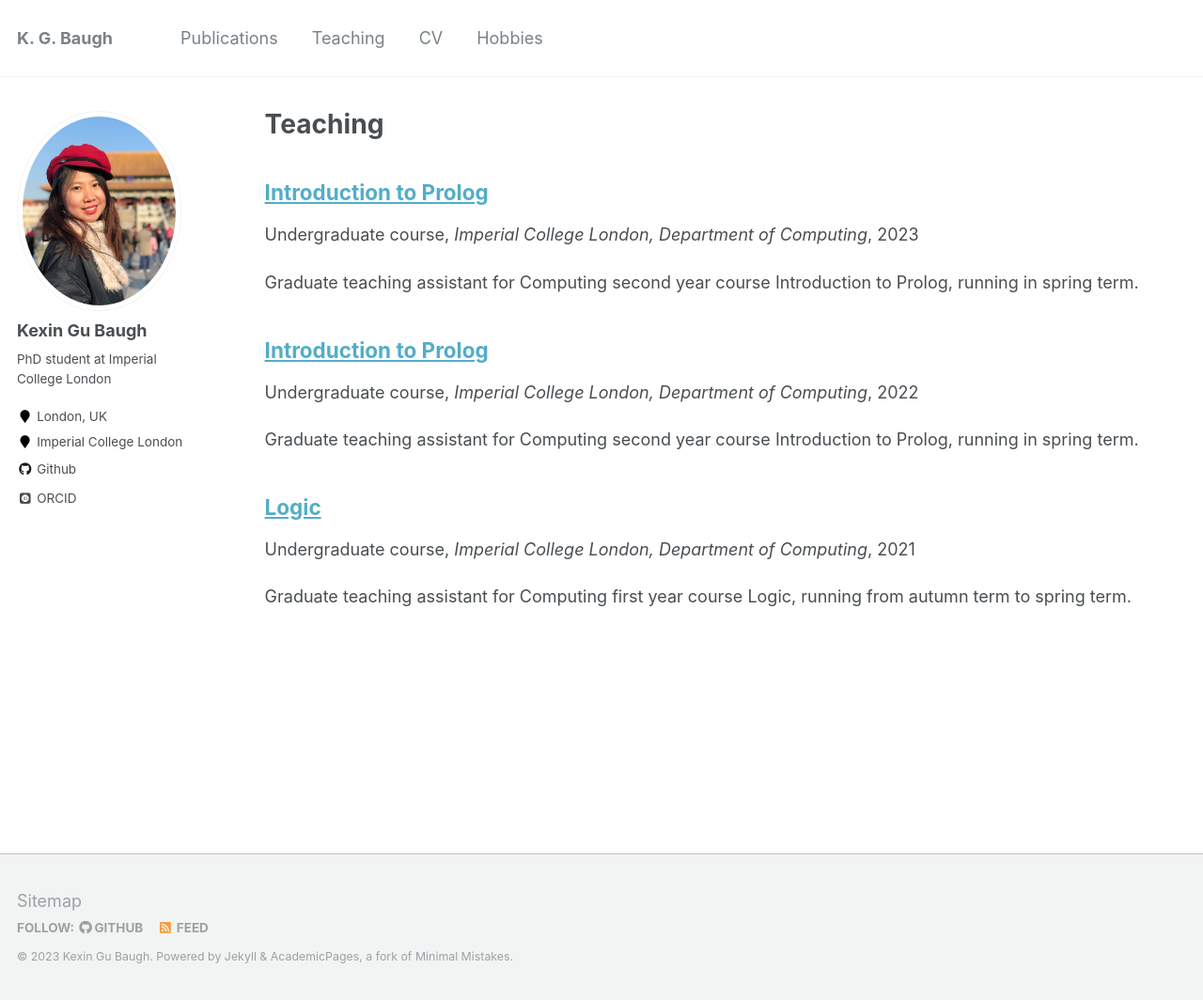
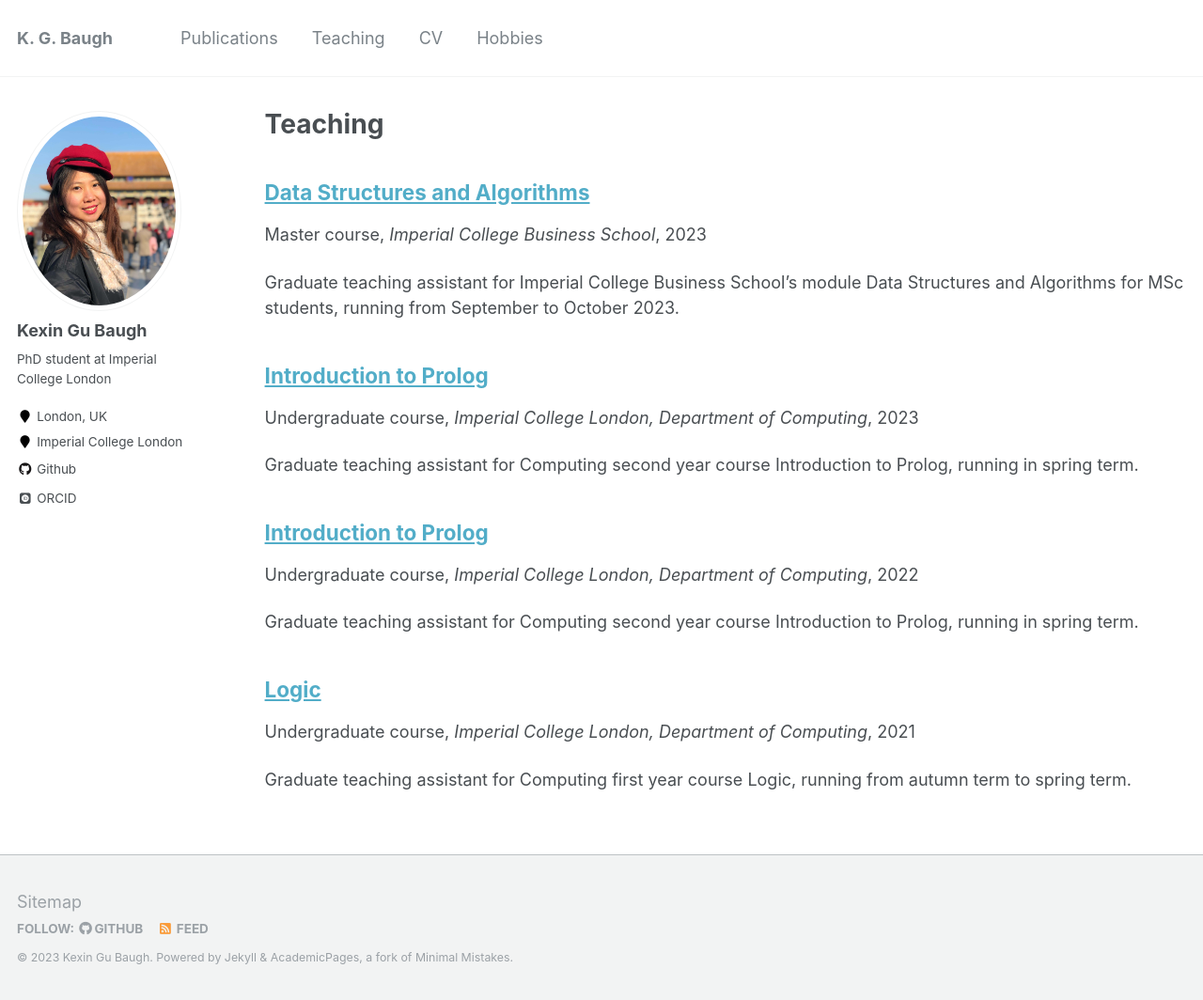
Before and after one commit to kittykg/kittykg.github.io, a Jekyll site: the page built from _pages/teaching.html, in a window 1280 px wide and 1064 px high. Shown: the whole window at 94% size. Built offline with Jekyll 4.4.1, drawn with Linux system fonts in a browser that asks for light colours; some web fonts are replaced.

Commit message:
Add DSA to teaching

```diff
--- /dev/null
+++ b/_teaching/23-24-dsa.md
@@ -0,0 +1,13 @@
+---
+title: "Data Structures and Algorithms"
+collection: teaching
+type: "Master course"
+permalink: /teaching/23-24-dsa
+venue: "Imperial College Business School"
+date: 2023-09-04
+location: "London, UK"
+---
+
+Graduate teaching assistant for Imperial College Business School's module Data
+Structures and Algorithms for MSc students, running from September to October
+2023.
```
Also changed, not shown: _pages/hobbies.md (+2 -0 lines).
